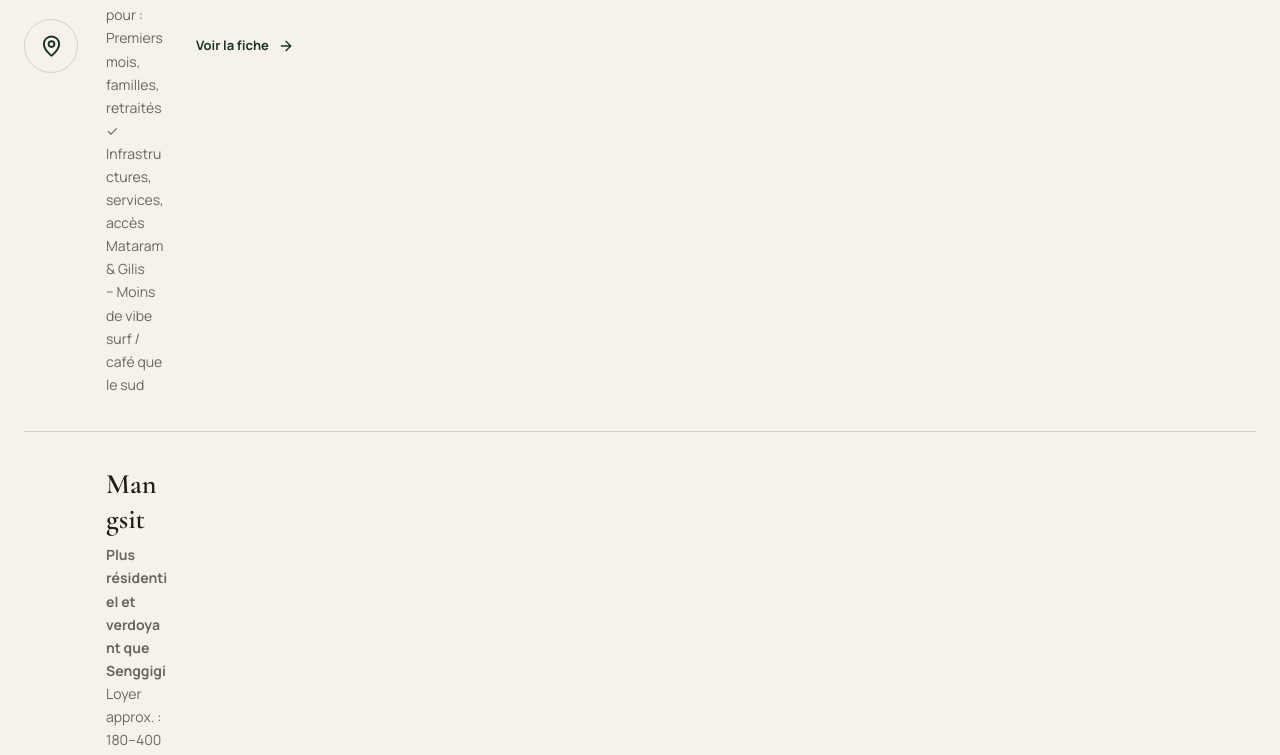
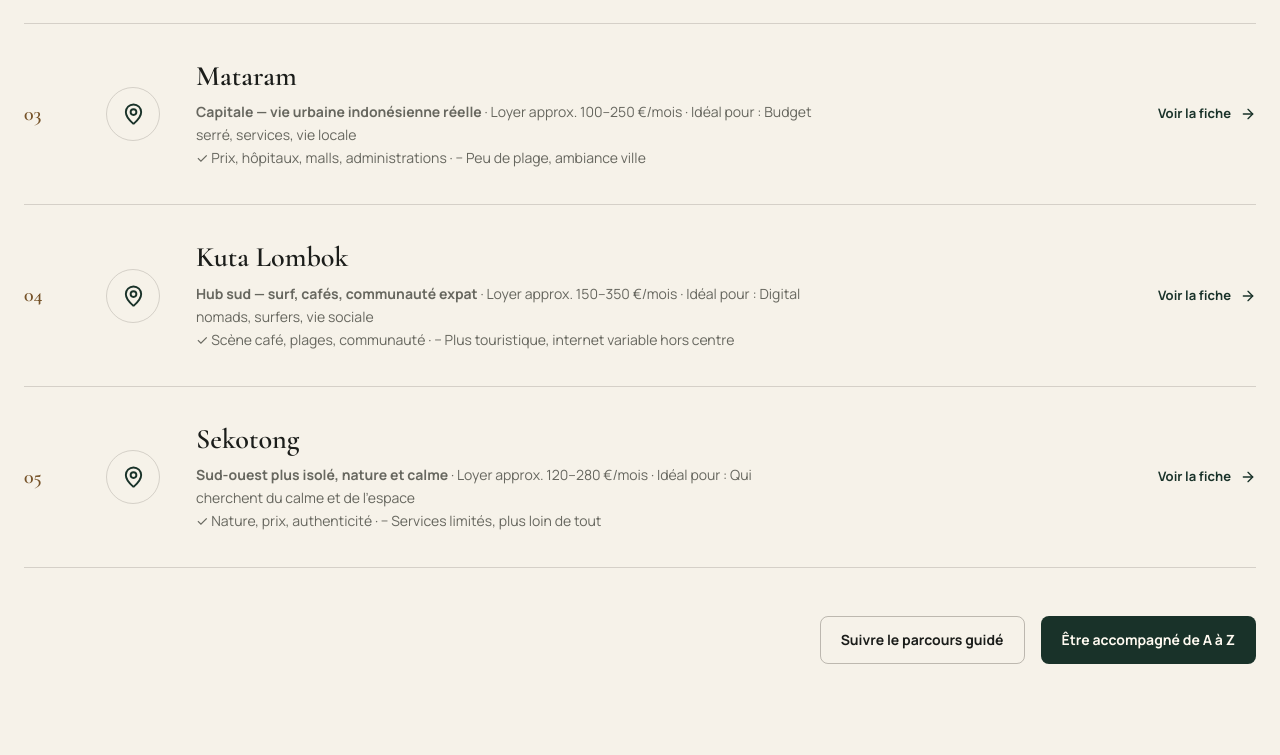
Before and after one commit to Dorianpmy/MyLombok, a Next.js app: page /zones in a window 1280 px wide. Shown: the part 893-1648 px from the top of the page. Built offline with nearby package versions, Linux system fonts and the light colour scheme.

Commit message:
fix: zones page layout to match service-editorial grid

```diff
--- a/app/zones/page.tsx
+++ b/app/zones/page.tsx
@@ -10,6 +10,7 @@ export const metadata: Metadata = {
 const zones = [
   {
     slug: "senggigi",
+    number: "01",
     name: "Senggigi",
     vibe: "Côte ouest établie, calme et pratique",
     rent: "150–350 €/mois",
@@ -19,6 +20,7 @@ const zones = [
   },
   {
     slug: "mangsit",
+    number: "02",
     name: "Mangsit",
     vibe: "Plus résidentiel et verdoyant que Senggigi",
     rent: "180–400 €/mois",
@@ -28,6 +30,7 @@ const zones = [
   },
   {
     slug: "mataram",
+    number: "03",
     name: "Mataram",
     vibe: "Capitale — vie urbaine indonésienne réelle",
     rent: "100–250 €/mois",
@@ -37,6 +40,7 @@ const zones = [
   },
   {
     slug: "kuta-lombok",
+    number: "04",
     name: "Kuta Lombok",
     vibe: "Hub sud — surf, cafés, communauté expat",
     rent: "150–350 €/mois",
@@ -46,6 +50,7 @@ const zones = [
   },
   {
     slug: "sekotong",
+    number: "05",
     name: "Sekotong",
     vibe: "Sud-ouest plus isolé, nature et calme",
     rent: "120–280 €/mois",
@@ -71,22 +76,21 @@ export default function ZonesPage() {
           <div className="service-editorial-list" style={{ marginTop: "2.5rem" }}>
             {zones.map((zone) => (
               <article className="service-editorial" key={zone.slug}>
+                <span className="service-editorial__number">{zone.number}</span>
                 <span className="service-editorial__icon"><MapPin aria-hidden="true" /></span>
                 <div>
                   <h3>{zone.name}</h3>
-                  <p><strong>{zone.vibe}</strong></p>
-                  <p>Loyer approx. : {zone.rent} · Idéal pour : {zone.bestFor}</p>
-                  <p>✓ {zone.pros}</p>
-                  <p>− {zone.cons}</p>
+                  <p><strong>{zone.vibe}</strong> · Loyer approx. {zone.rent} · Idéal pour : {zone.bestFor}</p>
+                  <p>✓ {zone.pros} · − {zone.cons}</p>
                 </div>
                 <Link href={`/zones/${zone.slug}`}>Voir la fiche <ArrowRight aria-hidden="true" /></Link>
               </article>
             ))}
           </div>
 
-          <div className="services-more" style={{ marginTop: "3rem" }}>
+          <div className="services-more" style={{ marginTop: "3rem", display: "flex", gap: "1rem", flexWrap: "wrap" }}>
             <Link className="button button--outline" href="/parcours">Suivre le parcours guidé</Link>
-            <Link className="button button--primary" href="/accompagnement" style={{ marginLeft: "1rem" }}>Être accompagné de A à Z</Link>
+            <Link className="button button--primary" href="/accompagnement">Être accompagné de A à Z</Link>
           </div>
         </div>
       </section>
```
